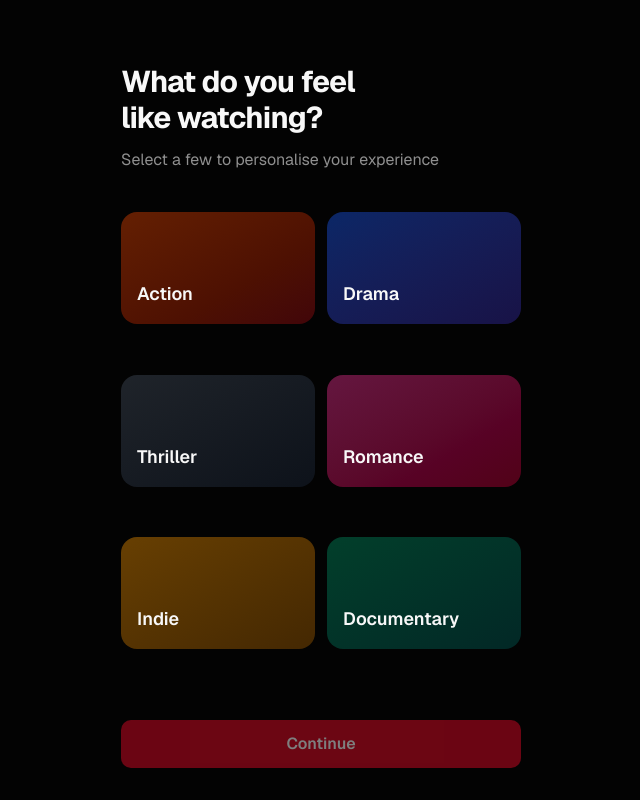
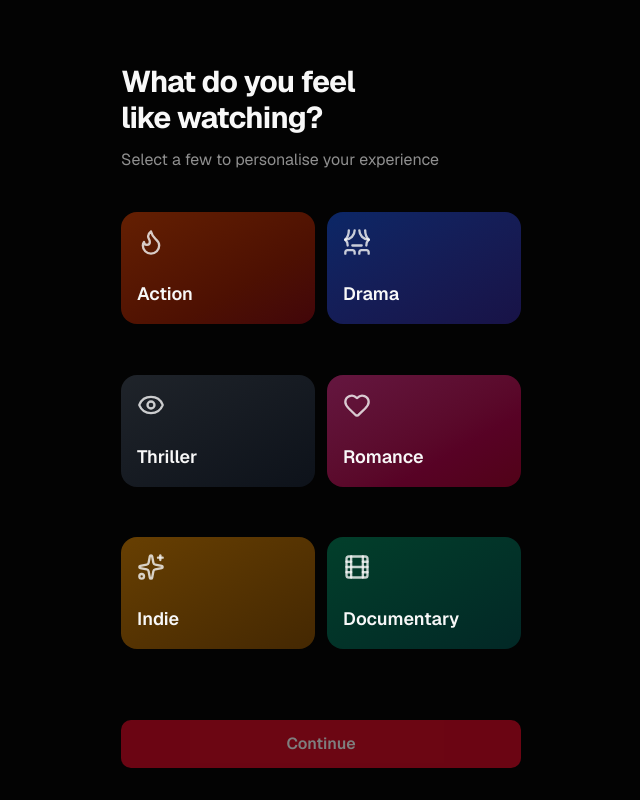
Before and after one commit to OJAesop/v0-film-slate-onboarding-flow, a Next.js app: page / in a window 1280 px wide. Shown: the whole page, without its empty margins (319-959 px from the left). Built offline with nearby package versions, Linux system fonts and the light colour scheme.

Commit message:
feat: add genre icons to Taste Selection cards\n\nAdd icons to genre cards for better visual distinction.

```diff
--- a/components/onboarding/taste-selection.tsx
+++ b/components/onboarding/taste-selection.tsx
@@ -3,14 +3,15 @@
 import { useState } from "react"
 import { Button } from "@/components/ui/button"
 import { cn } from "@/lib/utils"
+import { Flame, Theater, Eye, Heart, Sparkles, Film } from "lucide-react"
 
 const genres = [
-  { id: "action", name: "Action", gradient: "from-orange-600/40 to-red-800/40" },
-  { id: "drama", name: "Drama", gradient: "from-blue-600/40 to-indigo-800/40" },
-  { id: "thriller", name: "Thriller", gradient: "from-gray-600/40 to-slate-800/40" },
-  { id: "romance", name: "Romance", gradient: "from-pink-500/40 to-rose-700/40" },
-  { id: "indie", name: "Indie", gradient: "from-amber-500/40 to-yellow-700/40" },
-  { id: "documentary", name: "Documentary", gradient: "from-emerald-600/40 to-teal-800/40" },
+  { id: "action", name: "Action", gradient: "from-orange-600/40 to-red-800/40", icon: Flame },
+  { id: "drama", name: "Drama", gradient: "from-blue-600/40 to-indigo-800/40", icon: Theater },
+  { id: "thriller", name: "Thriller", gradient: "from-gray-600/40 to-slate-800/40", icon: Eye },
+  { id: "romance", name: "Romance", gradient: "from-pink-500/40 to-rose-700/40", icon: Heart },
+  { id: "indie", name: "Indie", gradient: "from-amber-500/40 to-yellow-700/40", icon: Sparkles },
+  { id: "documentary", name: "Documentary", gradient: "from-emerald-600/40 to-teal-800/40", icon: Film },
 ]
 
 interface TasteSelectionProps {
@@ -43,13 +44,14 @@ export function TasteSelection({ onContinue }: TasteSelectionProps) {
             key={genre.id}
             onClick={() => toggleGenre(genre.id)}
             className={cn(
-              "relative flex h-28 items-end justify-start overflow-hidden rounded-xl p-4 text-left transition-all duration-200",
+              "relative flex h-28 flex-col items-start justify-between overflow-hidden rounded-xl p-4 text-left transition-all duration-200",
               `bg-gradient-to-br ${genre.gradient}`,
               selected.includes(genre.id)
                 ? "ring-2 ring-primary ring-offset-2 ring-offset-background scale-[1.02]"
                 : "hover:scale-[1.01] hover:brightness-110"
             )}
           >
+            <genre.icon className="h-7 w-7 text-foreground/80" />
             <span className="text-lg font-semibold text-foreground">
               {genre.name}
             </span>
```
